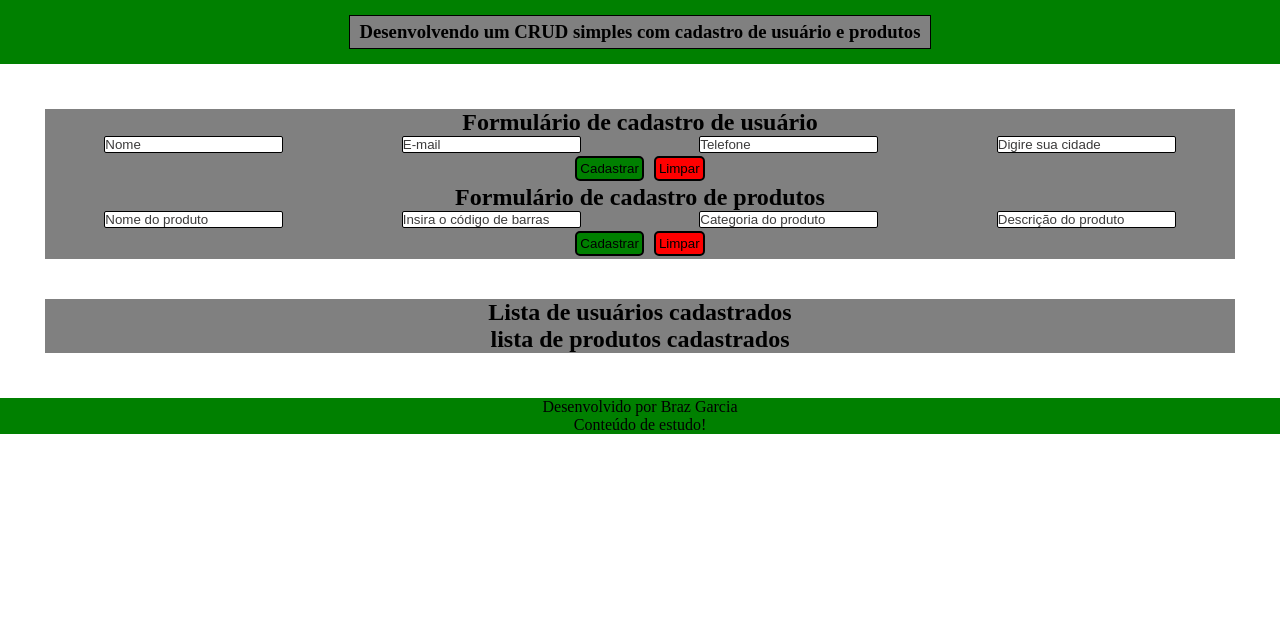
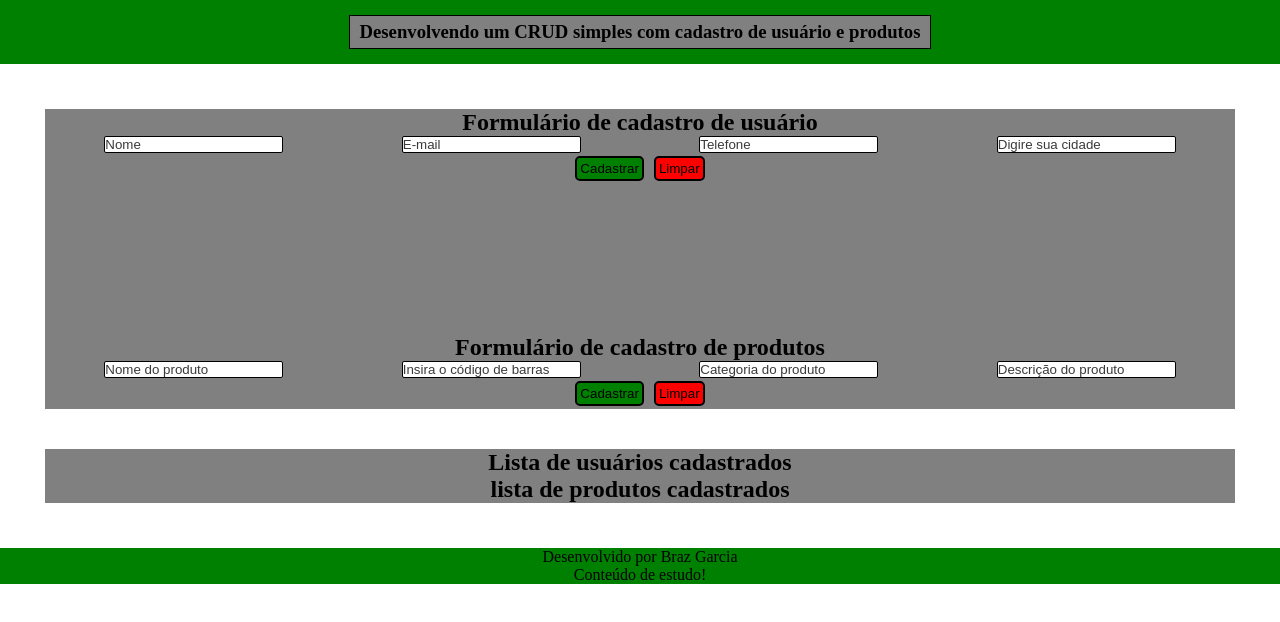
Before and after one commit to brazgarcia/crud-melhorado, a plain HTML site: page frontend/index.html in a window 1280 px wide. Shown: the top 622 px of the page. Drawn offline with Linux system fonts and the light colour scheme.

Commit message:
update css

```diff
--- a/frontend/index.html
+++ b/frontend/index.html
@@ -14,7 +14,7 @@
         <h3 class="cabecalho__titulo">Desenvolvendo um CRUD simples com cadastro de usuário e produtos</h3>
     </header>
     <main class="conteudo">
-        <div>
+        <div class="formularios">
             <section class="conteudo__section">
                 <h1 class="conteudo__titulo conteudo__titulo-usuarios">Formulário de cadastro de usuário</h1>
 
--- a/frontend/script.js
+++ b/frontend/script.js
@@ -0,0 +1,4 @@
+const API_URL = 'http://localhost:3000/users';
+
+const form = document.getElementById('userForm');
+const list = document.getElementById('usersList');
--- a/frontend/style.css
+++ b/frontend/style.css
@@ -7,7 +7,7 @@
 
 .corpo {
     box-sizing: border-box;
-    height: 100vh;
+    height: 100vw;
 }
 
 .cabecalho {
@@ -30,6 +30,13 @@
     flex-direction: column;
 }
 
+.formularios {
+    background-color: grey;
+    display: flex;
+    flex-direction: column;
+    gap: 150px;
+}
+
 .conteudo__section {
     background-color: grey;
 
@@ -40,6 +47,7 @@
 }
 
 .inputs {
+    max-width: 100%;
     display: flex;
     justify-content: space-around;
 }
@@ -47,6 +55,7 @@
 .formulario-dados {
     border: solid 1px black;
     border-radius: 2px;
+    max-width: 20vw;
 }
 
 .formulario-dados::placeholder {
```
